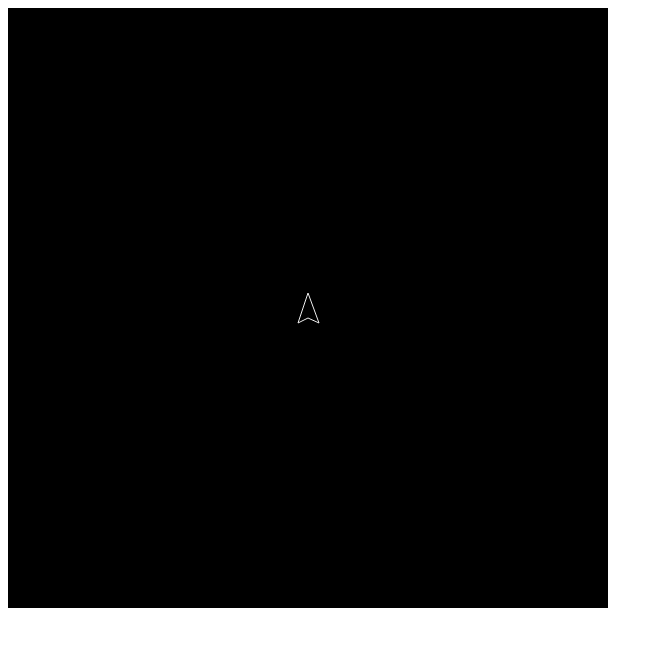
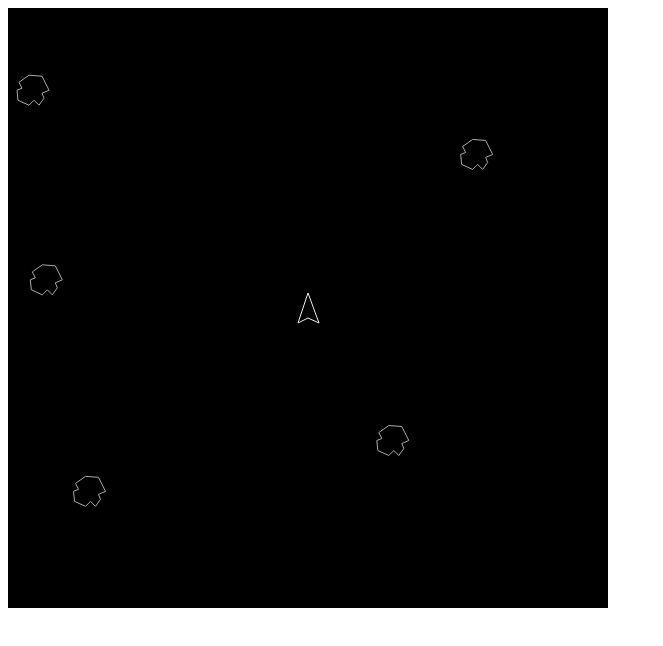
Before and after one commit to dphm/asteroids, a plain HTML site: page index.html in a window 1280 px wide. Shown: the whole page, without its empty margins (0-663 px from the left). Drawn offline with Linux system fonts and the light colour scheme.

Commit message:
Add random flying asteroids

```diff
--- /dev/null
+++ b/asteroid.js
@@ -0,0 +1,56 @@
+;(function(exports) {
+  var Asteroid = function(game, center) {
+    this.game = game;
+    this.center = center;
+    this.velocity = { x: Math.random(), y: Math.random()};
+
+    if (this.velocity.x < 0.5) {
+      this.velocity.x = -this.velocity.x;
+    }
+
+    if (this.velocity.y < 0.5) {
+      this.velocity.y = -this.velocity.y;
+    }
+
+    this.resetPoints();
+  };
+
+  Asteroid.prototype = {
+    update: function() {
+      this.center.x += this.velocity.x;
+      this.center.y += this.velocity.y;
+      this.resetPoints();
+      this.game.wrapScreen(this);
+    },
+
+    draw: function(screen) {
+      screen.strokeStyle = '#aaa';
+      screen.beginPath();
+      screen.moveTo(this.points[0].x, this.points[0].y);
+      for (var i = 1; i < this.points.length; i++) {
+        screen.lineTo(this.points[i].x, this.points[i].y);
+      }
+      screen.closePath();
+      screen.stroke();
+    },
+
+    resetPoints: function() {
+      this.points = [
+        { x: this.center.x -  5, y: this.center.y - 15 },
+        { x: this.center.x - 15, y: this.center.y -  8 },
+        { x: this.center.x - 12, y: this.center.y -  2 },
+        { x: this.center.x - 17, y: this.center.y      },
+        { x: this.center.x - 16, y: this.center.y + 10 },
+        { x: this.center.x -  5, y: this.center.y + 15 },
+        { x: this.center.x     , y: this.center.y + 10 },
+        { x: this.center.x +  5, y: this.center.y + 15 },
+        { x: this.center.x + 10, y: this.center.y +  8 },
+        { x: this.center.x +  8, y: this.center.y +  3 },
+        { x: this.center.x + 15, y: this.center.y      },
+        { x: this.center.x +  8, y: this.center.y - 14 },
+      ];
+    }
+  };
+
+  exports.Asteroid = Asteroid;
+})(this);
--- a/game.js
+++ b/game.js
@@ -1,12 +1,18 @@
 ;(function() {
   var Game = function(canvas) {
+    var self = this;
     var screen = canvas.getContext('2d');
     this.size = { x: canvas.width, y: canvas.height };
 
     this.bodies = [];
     this.addBody(new Ship(this));
+    for (var i = 0; i < 5; i++) {
+      this.addBody(
+        new Asteroid(this, { x: Math.random() * self.size.x,
+                             y: Math.random() * self.size.y })
+      );
+    }
 
-    var self = this;
     var tick = function() {
       self.update();
       self.draw(screen);
--- a/index.html
+++ b/index.html
@@ -10,5 +10,6 @@
   <script src="keyboarder.js"></script>
   <script src="bullet.js"></script>
   <script src="ship.js"></script>
+  <script src="asteroid.js"></script>
 </body>
 </html>
```
